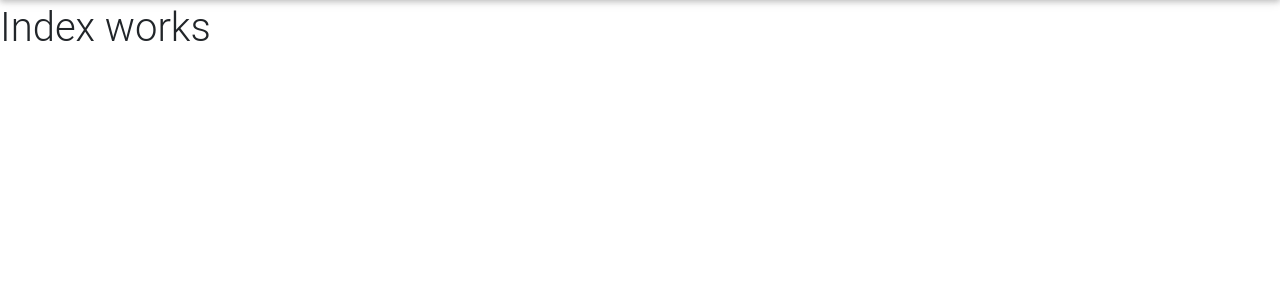
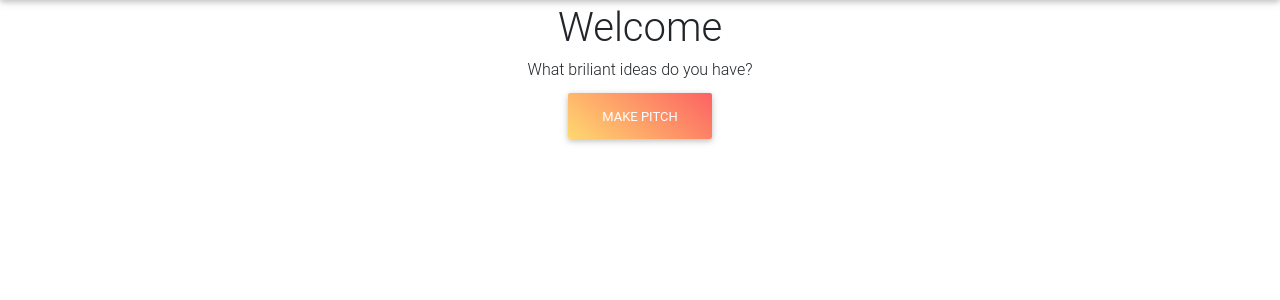
Before and after one commit to wamakimaN/Pitches, a Flask app: page / in a window 1280 px wide. Shown: the part 56-356 px from the top of the page. Run offline with Flask 2, Linux system fonts and the light colour scheme; some libraries are stand-ins or nearby versions.

Commit message:
change layout

```diff
--- a/app/main/views.py
+++ b/app/main/views.py
@@ -13,6 +13,8 @@ def index():
     '''
     View root page function that returns the index page and its data
     '''
+
+
 
     return render_template('index.html')
 
--- a/app/static/css/styles.css
+++ b/app/static/css/styles.css
@@ -0,0 +1,8 @@
+.landing {
+  text-align: center;
+  justify-content: space-evenly;
+}
+
+.card {
+  margin-bottom :40px;
+}
--- a/app/templates/base.html
+++ b/app/templates/base.html
@@ -6,7 +6,9 @@
 <link href="https://cdnjs.cloudflare.com/ajax/libs/twitter-bootstrap/4.3.1/css/bootstrap.min.css" rel="stylesheet">
 <!-- Material Design Bootstrap -->
 <link href="https://cdnjs.cloudflare.com/ajax/libs/mdbootstrap/4.10.1/css/mdb.min.css" rel="stylesheet">
+<link rel="stylesheet" href="{{url_for('static',filename='css/styles.css')}}">
 {%endblock%}
+
 {% block navbar %}
 {% include 'navbar.html' %}
 {% endblock %}
--- a/app/templates/index.html
+++ b/app/templates/index.html
@@ -1,6 +1,18 @@
 {% extends 'base.html' %}
 {% block content %}
-<div>
- <h1>Index works</h1>
+<div class="container landing">
+  <div class="row">
+    <div class="col-md-12">
+
+      <h1>Welcome</h1>
+      <h6>What briliant ideas do you have?
+      </h6>
+      <button class="btn peach-gradient" >Make
+        Pitch</button>
+
+    </div>
+  </div>
 </div>
+
+
 {% endblock %}
--- a/manage.py
+++ b/manage.py
@@ -5,7 +5,7 @@ from  flask_migrate import Migrate, MigrateCommand
 
 # create app instance
 app = create_app('production')
-# app = create_app('development')
+app = create_app('development')
 
 manager = Manager(app)
 migrate = Migrate(app,db)
```
